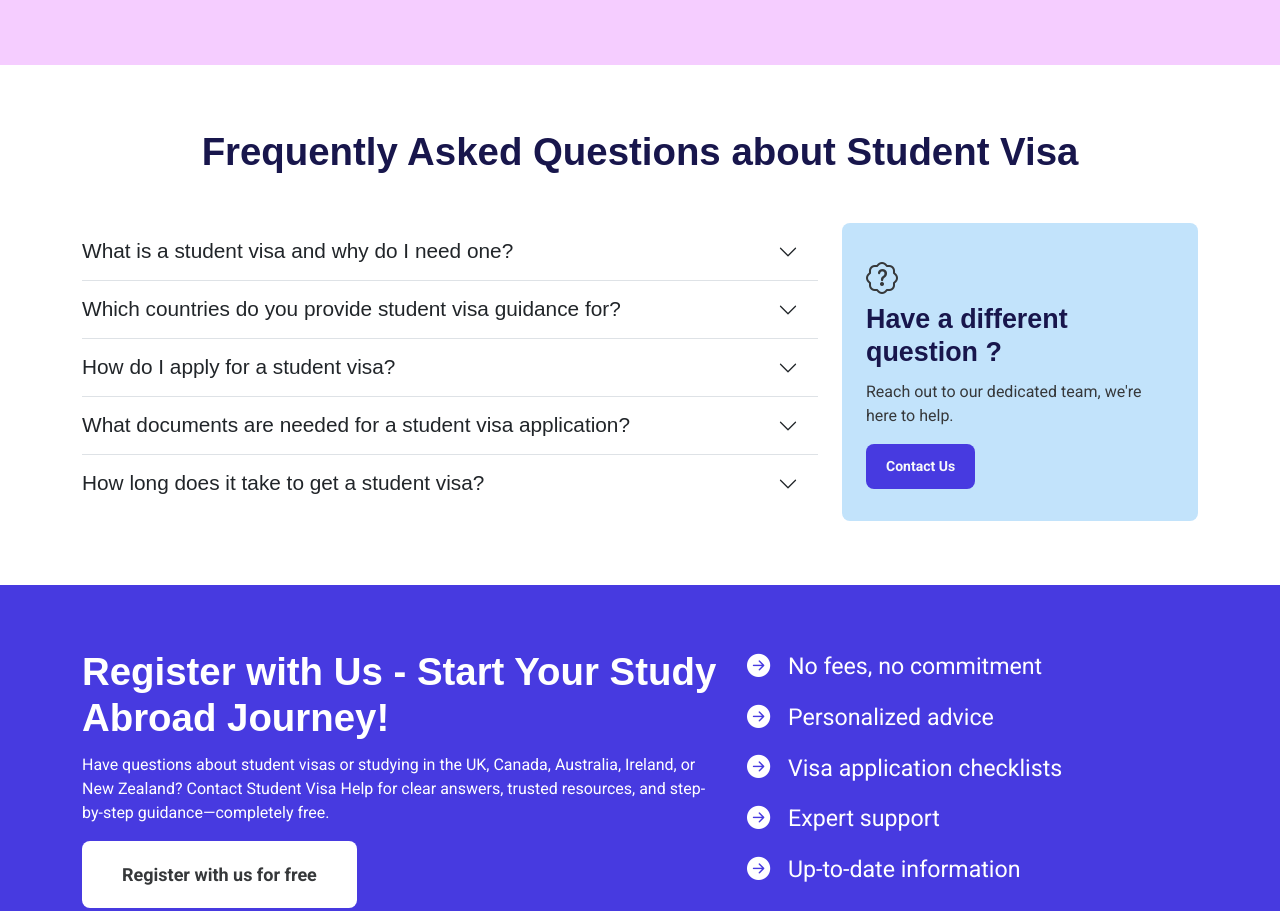
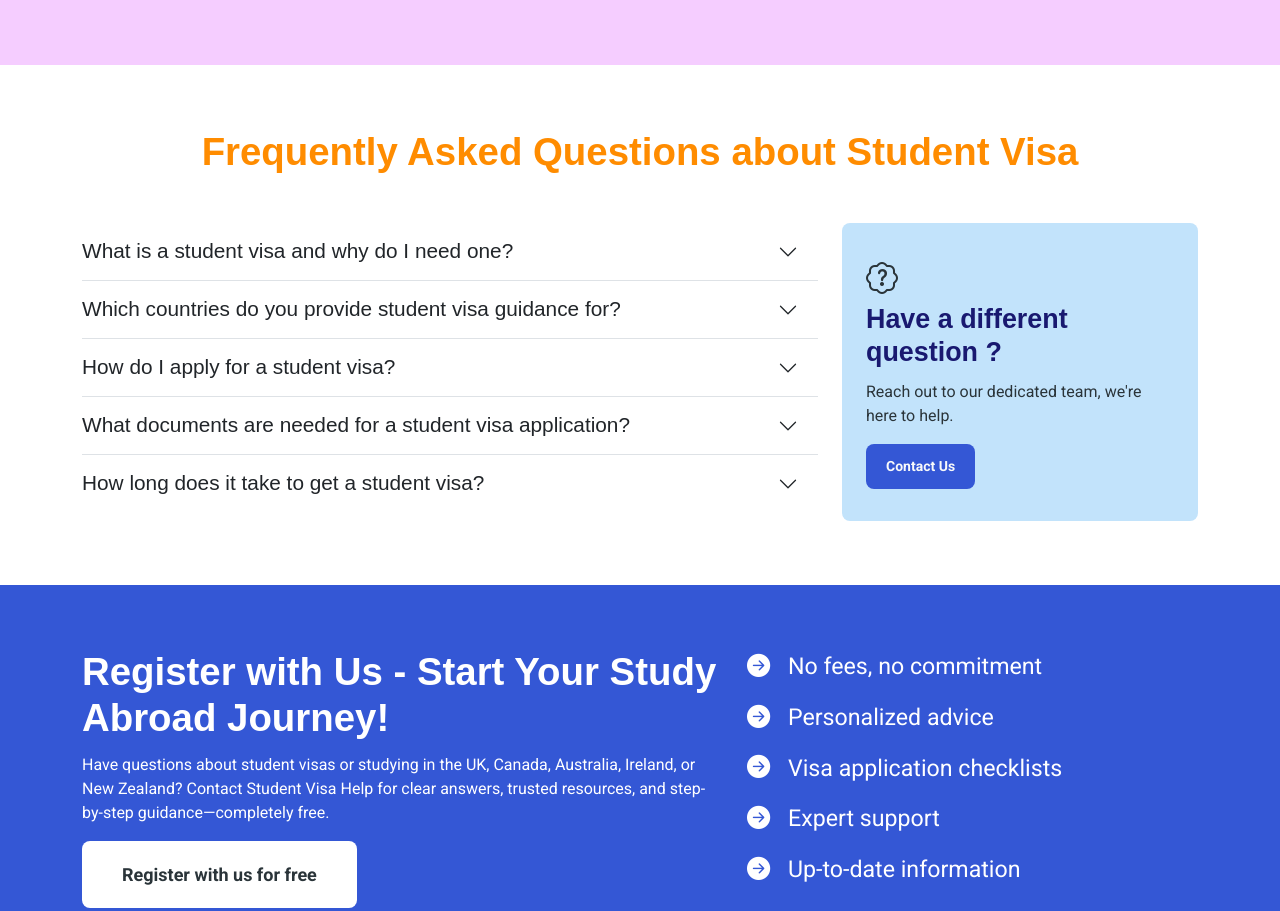
Before and after one commit to fadesignlk/studentvisahelp, a plain HTML site: page index.html in a window 1280 px wide. Shown: the part 2806-3717 px from the top of the page. Drawn offline with nearby package versions, Linux system fonts and the light colour scheme; a web font is replaced by a local one.

Commit message:
updated color theme

```diff
--- a/src/css/style.css
+++ b/src/css/style.css
@@ -13,14 +13,26 @@
 */
 
 :root {
+
+
+  /* New Brand Color
+
+  Primary Color: #3457d5
+  Secondary Color: #191970
+  Accent Color: #FF8C00
+  Heading Color Old: #18164c
+  Text Color: #2A3439
+
+  */
+
   /* --- Color Variables --- */
-  --primary-color: #473ae0;
+  --primary-color: #3457D5;
   /* #0262e0 */
-  --secondary-color: #18164c;
-  --accent-color: #D9B061;
+  --secondary-color: #191970;
+  --accent-color: #FF8C00;
   /* ffb703, fb8500 */
-  --text-color: #36383a;
-  --text-color-heading: #18164c;
+  --text-color: #2A3439;
+  --text-color-heading: #191970;
   --light-text-color: #f8f9fa;
   --background-color: #ffffff;
   --background-color-body: #ebe9e5;
@@ -94,7 +106,9 @@ h1 {
   font-weight: 700;
 }
 
-h2 { font-size: 2.4em; }
+h2 { font-size: 2.4em;
+  color: var(--accent-color);
+}
 h3 { font-size: 1.92em; }
 h4 { font-size: 1.68em; }
 h5 { font-size: 1.25em; }
```
